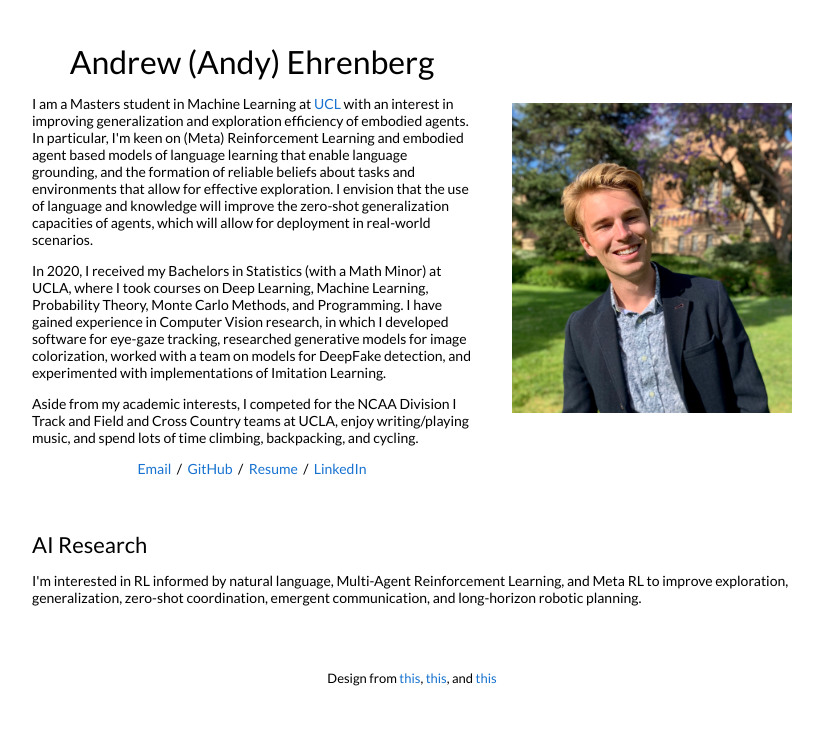
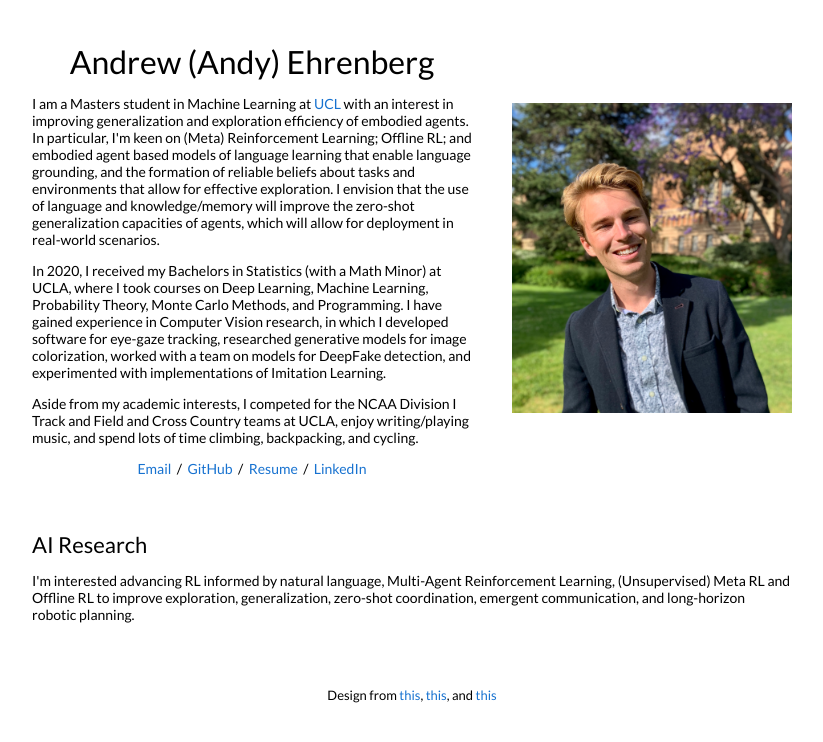
Before and after one commit to andyehrenberg/Website, a Jekyll site: the page built from index.markdown, in a window 1280 px wide. Shown: the top 742 px of the page, without its empty margins (228-1051 px from the left). Built offline with Jekyll 4.4.1, drawn with Linux system fonts in a browser that asks for light colours.

Commit message:
Update default.html

```diff
--- a/_layouts/default.html
+++ b/_layouts/default.html
@@ -34,8 +34,8 @@
                             </h1>
                             <p>
                                 I am a Masters student in Machine Learning at <a target='_blank' href=https://www.ucl.ac.uk/computer-science/study/postgraduate-taught/machine-learning-msc> UCL</a> with an interest in improving
-                                generalization and exploration efficiency of embodied agents. In particular, I'm keen on (Meta) Reinforcement Learning and embodied agent based models of language learning that enable language grounding, and the formation
-                                of reliable beliefs about tasks and environments that allow for effective exploration. I envision that the use of language and knowledge will improve the zero-shot generalization capacities of agents,
+                                generalization and exploration efficiency of embodied agents. In particular, I'm keen on (Meta) Reinforcement Learning; Offline RL; and embodied agent based models of language learning that enable language grounding, and the formation
+                                of reliable beliefs about tasks and environments that allow for effective exploration. I envision that the use of language and knowledge/memory will improve the zero-shot generalization capacities of agents,
                                 which will allow for deployment in real-world scenarios.
                             </p>
                             <p>
@@ -65,7 +65,7 @@
                         <td style="padding:2.5%;width:100%;vertical-align:middle">
                             <h2>AI Research</h2>
                             <p>
-                                I'm interested in RL informed by natural language, Multi-Agent Reinforcement Learning, and Meta RL to improve exploration, generalization, zero-shot coordination, emergent communication, and long-horizon robotic planning.
+                                I'm interested advancing RL informed by natural language, Multi-Agent Reinforcement Learning, (Unsupervised) Meta RL and Offline RL to improve exploration, generalization, zero-shot coordination, emergent communication, and long-horizon robotic planning.
                             </p>
                         </td>
                     </tr>
```
